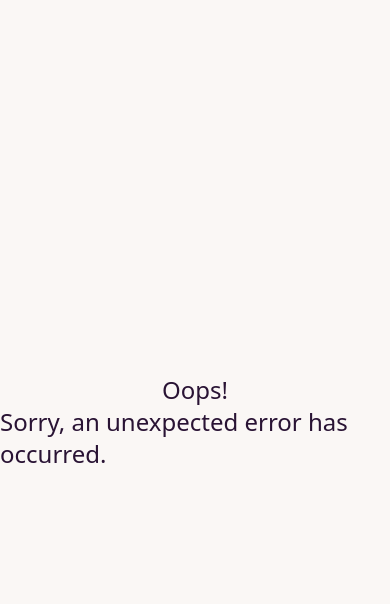
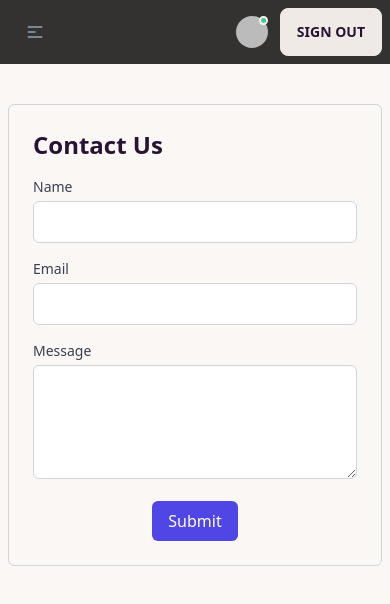
Before and after one commit to singha-saikat/Event_Management, a React (Vite) app: page /contact in a window 390 px wide. Shown: the top 604 px of the page. Built offline with nearby package versions, Linux system fonts and the light colour scheme; no server answers; sample sign-in values are in the browser's storage.

Commit message:
make responsive

```diff
--- a/src/Components/AboutUs.jsx
+++ b/src/Components/AboutUs.jsx
@@ -1,6 +1,8 @@
+import { Link } from "react-router-dom";
+
 const AboutUs = () => {
   return (
-    <div>
+    <div className="">
       <div className="mt-8">
         <h1 className="text-inherit text-5xl text-center font-roboto mb-4">
           <span className="text-5xl text-violet-600">About</span> Us
@@ -22,7 +24,9 @@ const AboutUs = () => {
             birthday parties, heartwarming baby showers, and more..
           </p>
           <div className="card-actions justify-center">
-          <button className="btn btn-info  rounded-lg">Contact Us</button>
+         <Link to={"/contact"}>
+         <button className="btn btn-info  rounded-lg">Contact Us</button>
+         </Link>
           </div>
         </div>
       </div>
--- a/src/Components/Banner.jsx
+++ b/src/Components/Banner.jsx
@@ -2,6 +2,7 @@
 /* eslint-disable no-undef */
 
 import { useEffect } from "react";
+import { Link } from "react-router-dom";
 
 const Banner = () => {
   useEffect(() => {
@@ -26,7 +27,7 @@ const Banner = () => {
   return (
     <div>
       <div className="relative  font-sans pt-20 mb-4 ">
-        <h1 className="text-5xl uppercase text-center text-inherit font-roboto ">
+        <h1 className=" text-3xl md:text-5xl uppercase text-center text-inherit font-roboto ">
           Its time to celebrate!{" "}
           <span className="text-blue-600 font-semibold">
             The <br />
@@ -34,7 +35,9 @@ const Banner = () => {
           </span>{" "}
         </h1>
         <div className="flex justify-center mt-6">
+          <Link to={"/contact"}>
           <button className="btn btn-info  rounded-sm">Contact Us</button>
+          </Link>
         </div>
         <div className="swiper mySwiper w-full py-12 mt-4">
           <div className="swiper-wrapper">
--- /dev/null
+++ b/src/Components/ContactForm.jsx
@@ -0,0 +1,91 @@
+import { useState } from "react";
+
+const ContactForm = () => {
+  const [formData, setFormData] = useState({
+    name: "",
+    email: "",
+    message: "",
+  });
+
+  const handleChange = (e) => {
+    const { name, value } = e.target;
+    setFormData({
+      ...formData,
+      [name]: value,
+    });
+  };
+
+  const handleSubmit = (e) => {
+    e.preventDefault();
+    // Handle form submission here (e.g., send data to a server).
+    console.log(formData);
+    // Reset the form fields
+    setFormData({
+      name: "",
+      email: "",
+      message: "",
+    });
+  };
+
+  return (
+    <div className="px-2">
+      <div className="max-w-md mx-auto mt-10 p-6 border border-gray-300 rounded-md ">
+      <h2 className="text-2xl font-semibold mb-4">Contact Us</h2>
+      <form onSubmit={handleSubmit}>
+        <div className="mb-4">
+          <label htmlFor="name" className="block text-sm font-medium text-gray-700">
+            Name
+          </label>
+          <input
+            type="text"
+            id="name"
+            name="name"
+            value={formData.name}
+            onChange={handleChange}
+            className="mt-1 p-2 w-full border border-gray-300 rounded-md focus:ring focus:ring-indigo-200"
+            required
+          />
+        </div>
+        <div className="mb-4">
+          <label htmlFor="email" className="block text-sm font-medium text-gray-700">
+            Email
+          </label>
+          <input
+            type="email"
+            id="email"
+            name="email"
+            value={formData.email}
+            onChange={handleChange}
+            className="mt-1 p-2 w-full border border-gray-300 rounded-md focus:ring focus:ring-indigo-200"
+            required
+          />
+        </div>
+        <div className="mb-4">
+          <label htmlFor="message" className="block text-sm font-medium text-gray-700">
+            Message
+          </label>
+          <textarea
+            id="message"
+            name="message"
+            value={formData.message}
+            onChange={handleChange}
+            className="mt-1 p-2 w-full border border-gray-300 rounded-md focus:ring focus:ring-indigo-200"
+            rows="4"
+            required
+          ></textarea>
+        </div>
+        <div className="text-center">
+          <button
+            type="submit"
+            className="px-4 py-2 bg-indigo-600 text-white rounded-md hover:bg-indigo-700 focus:outline-none focus:ring focus:ring-indigo-200"
+          >
+            Submit
+          </button>
+        </div>
+      </form>
+    </div>
+    </div>
+  );
+};
+
+export default ContactForm;
--- /dev/null
+++ b/src/Components/Dashboard.jsx
@@ -0,0 +1,36 @@
+import { useContext } from "react";
+import { AuthContext } from "./Provider/AuthProvider";
+
+const Dashboard = () => {
+  const { user } = useContext(AuthContext);
+  console.log(user);
+
+  return (
+    <div className="h-[80vh] flex flex-col justify-center items-center ">
+      {/* <h3>Your Profile</h3>
+        <p>Name: {user.displayName}</p>
+        <p>Email: {user.email}</p>
+        <p>Profile Image: <img src={user.photoURL} alt="User Profile" /></p> */}
+      <div className="card w-96 bg-base-100 shadow-xl bg-hero-pattern text-white">
+        <figure className="px-10 pt-10">
+          {
+            user.photoURL &&
+            <img
+            src="{user.photoURL
+            }"
+
+            className="rounded-xl"
+          />
+          }
+        </figure>
+        <div className="card-body items-center text-center">
+          <h2 className="card-title">{user.displayName}</h2>
+          <p>{user.email}</p>
+
+        </div>
+      </div>
+    </div>
+  );
+};
+
+export default Dashboard;
--- a/src/Components/Footer.jsx
+++ b/src/Components/Footer.jsx
@@ -1,3 +1,5 @@
+import { Link } from "react-router-dom";
+
 const Footer = () => {
   return (
     <div>
@@ -31,8 +33,8 @@ const Footer = () => {
         </nav>
         <nav>
           <header className="footer-title">Company</header>
-          <a className="link link-hover">About us</a>
-          <a className="link link-hover">Contact</a>
+          <Link to={'/aboutUs'} className="link link-hover">About us</Link>
+          <Link to={"/contact"} className="link link-hover">Contact</Link>
           <a className="link link-hover">Jobs</a>
           <a className="link link-hover">Press kit</a>
         </nav>
--- a/src/Components/Navbar.jsx
+++ b/src/Components/Navbar.jsx
@@ -1,9 +1,11 @@
 import { useContext } from "react";
 import { Link, NavLink } from "react-router-dom";
 import { AuthContext } from "./Provider/AuthProvider";
+import  { useState } from "react";
 
 const Navbar = () => {
   const { user, logout } = useContext(AuthContext);
+  const [showUsername, setShowUsername] = useState(false);
   console.log(user);
   const handleSignOut = () => {
     logout()
@@ -15,7 +17,7 @@ const Navbar = () => {
       });
   };
   const navLink = (
-    <div className="flex gap-5   ">
+    <div className="flex flex-col gap-5 md:flex-row  ">
       <li>
         <NavLink to="/">Home</NavLink>
       </li>
@@ -39,14 +41,27 @@ const Navbar = () => {
           Review
         </NavLink>
       </li>
+      <li>
+        <NavLink to="/dashboard" className="hover:text-red-500">
+          Dashboard
+        </NavLink>
+      </li>
+      <li>
+        <NavLink to="/contact" className="hover:text-red-500">
+         Contact Us
+        </NavLink>
+      </li>
     </div>
   );
+  const toggleUsername = () => {
+    setShowUsername(!showUsername);
+  };
 
   return (
     <div>
       <div className="navbar bg-[#333231] text-slate-400">
       <div className="navbar-start">
-          <div className="dropdown">
+        <div className="dropdown ">
           <label tabIndex={0} className="btn btn-ghost lg:hidden">
             <svg
               xmlns="http://www.w3.org/2000/svg"
@@ -65,15 +80,16 @@ const Navbar = () => {
           </label>
           <ul
             tabIndex={0}
-              className="menu menu-sm dropdown-content mt-3 z-[1] p-2 shadow  rounded-box w-20 "
+            className="menu menu-sm dropdown-content mt-3 z-[1]  p-2 shadow bg-slate-400  rounded-box w-52 text-slate-950"
           >
+            {/* Place "EventfulWonders" at the top of the dropdown list */}
+            <a className="btn btn-ghost normal-case text-xl md:hidden mb-2">EventfulWonders</a>
+
             {navLink}
           </ul>
         </div>
-          <a className="btn btn-ghost normal-case text-xl">EventfulWonders</a>
-          {/* <div>
-            <img className="w-20" src="https://i.ibb.co/SP5TqCx/PNG.png" alt="" />
-          </div> */}
+        {/* Hide "EventfulWonders" on small screens and show on larger ones */}
+        <a className="btn btn-ghost normal-case text-xl hidden md:inline">EventfulWonders</a>
       </div>
         <div className="navbar-center hidden lg:flex">
           <ul className="menu menu-horizontal px-1 ">{navLink}</ul>
@@ -81,10 +97,14 @@ const Navbar = () => {
         <div className="navbar-end flex gap-3 items-center">
         {user ? (
           <>
-              <p className="text-slate-200">{user.displayName}</p>
+            {/* Conditionally render the username based on the state and screen size */}
+            {showUsername && (
+              <p className="text-slate-200 lg:hidden">{user.displayName}</p>
+            )}
 
             <div className="avatar online">
-                <div className="w-8 rounded-full">
+              {/* Add onClick handler to the profile picture */}
+              <div className="w-8 rounded-full" onClick={toggleUsername}>
                 <img src={user.photoURL} />
               </div>
             </div>
@@ -95,7 +115,7 @@ const Navbar = () => {
             </>
           ) : (
             <Link to="/login">
-              <button className="btn rounded-lg ">Login</button>
+              <button className="btn  md:rounded-lg ">Login</button>
             </Link>
           )}
         </div>
--- a/src/Components/Register.jsx
+++ b/src/Components/Register.jsx
@@ -13,6 +13,7 @@ const Register = () => {
 
 
   const handleRegister = (e) => {
+
     e.preventDefault();
     const from = new FormData(e.currentTarget);
     const name = from.get("name");
--- a/src/Pages/Home.jsx
+++ b/src/Pages/Home.jsx
@@ -8,7 +8,7 @@ const Home = () => {
   return (
     <div>
 
-      <div className="max-w-6xl mx-auto">
+      <div className="max-w-6xl mx-auto px-2">
         <Banner></Banner>
         <Services></Services>
         <AboutUs></AboutUs>
--- a/src/Pages/Login.jsx
+++ b/src/Pages/Login.jsx
@@ -17,7 +17,7 @@ const auth = getAuth(app);
 const googleProvider = new GoogleAuthProvider();
 
 const Login = () => {
-  const {setLoading} =useContext(AuthContext)
+  const {setLoading,signIn} =useContext(AuthContext)
   const location = useLocation();
   console.log(location);
   const navigate = useNavigate();
@@ -47,7 +47,7 @@ const Login = () => {
     setPasswordError("");
 
     try {
-      const userCredential = await signInWithEmailAndPassword(auth, email, password);
+      const userCredential = await signIn(auth, email, password);
       const user = userCredential.user;
       navigate(location?.state? location.state : "/")
       console.log(user);
@@ -91,14 +91,14 @@ const Login = () => {
 
   return (
     <div className="hero min-h-screen max-w-none bg-gradient-to-r from-blue-500 to-indigo-600 text-slate-200 transition-all duration-500 ease-in-out">
-      <div className="hero-content flex items-center justify-center h-full w-full ">
-        <div className="text-center mb-8">
-          <h1 className="text-5xl font-bold animate__animated animate__fadeInDown">
-            Login now!
-          </h1>
-        </div>
-        <div className="card flex-shrink-0 w-full max-w-sm shadow-2xl bg-white transition-transform transform hover:scale-105">
-          <form onSubmit={handleLogin} className="card-body text-slate-900 p-6">
+            <div className="hero-content flex flex-col md:flex-row items-center justify-center h-full w-full px-4">
+                <div className="text-center mb-8">
+                    <h1 className="text-5xl sm:text-4xl md:text-3xl font-bold animate__animated animate__fadeInDown ">
+                        Login now!
+                    </h1>
+                </div>
+                <div className="card flex-shrink-0 w-full md:max-w-md lg:max-w-lg xl:max-w-xl 2xl:max-w-2xl shadow-2xl bg-white transition-transform transform hover:scale-105">
+                    <form onSubmit={handleLogin} className="card-body text-slate-900 p-4 sm:p-6 md:p-8">
             <div className="form-control">
               <label className="label">
                 <span className="label-text">Email</span>
--- a/tailwind.config.js
+++ b/tailwind.config.js
@@ -12,6 +12,7 @@ export default {
       },
       backgroundImage: {
         'hero-pattern': "url('src/assets/picture.png')",
+        'dashboard': "url('https://i.ibb.co/YXK2wdg/digital-tablet-online-learning.jpg')",
 
       },
       maxWidth: {
```
Also changed, not shown: src/main.jsx (+15 -0 lines). Lines whose indentation alone changed are shown as unchanged.
